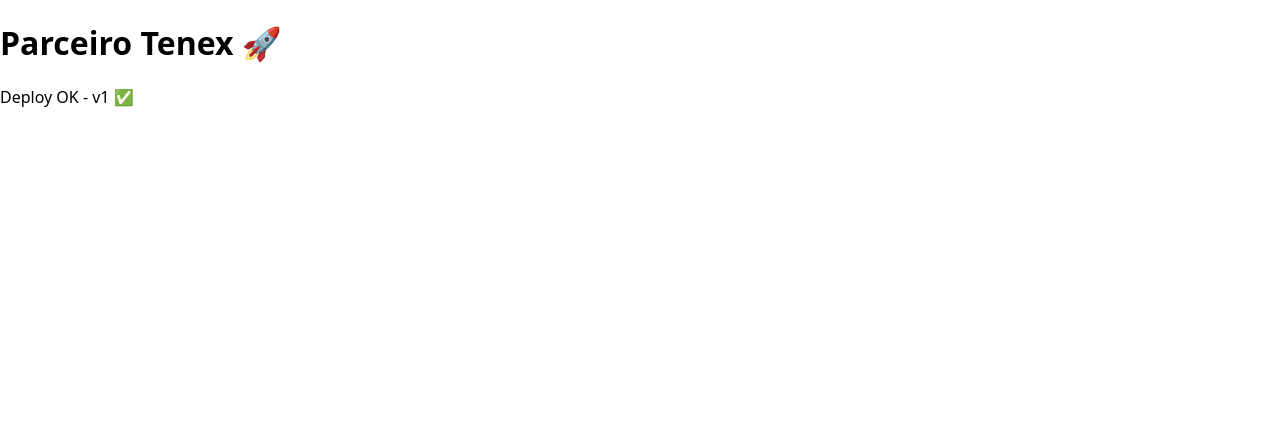
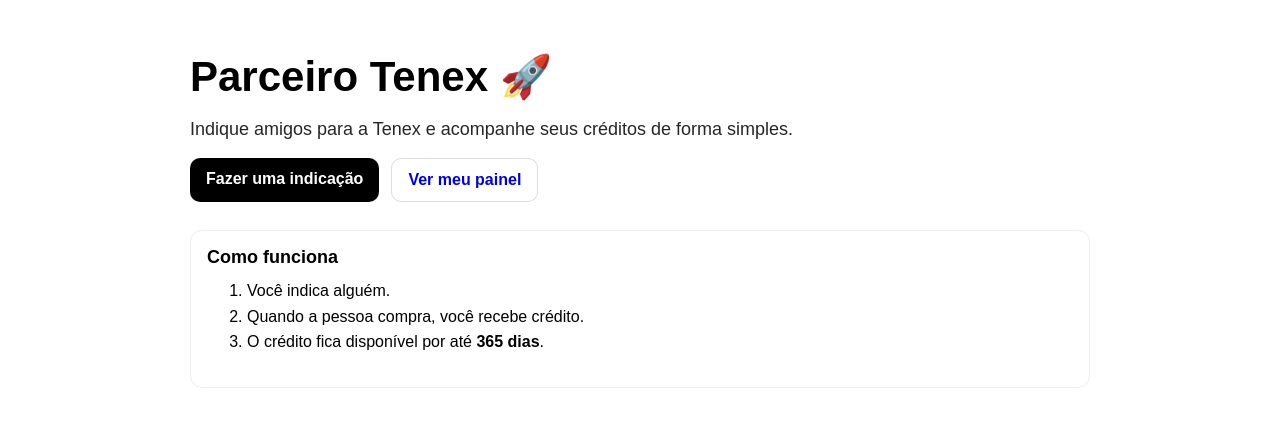
Before and after one commit to tenexoticas-cmyk/parceiro-tenex, a Next.js app: page / in a window 1280 px wide. Shown: the top 422 px of the page. Built offline with nearby package versions, Linux system fonts and the light colour scheme.

Commit message:
Update page.js

```diff
--- a/app/page.js
+++ b/app/page.js
@@ -1,8 +1,51 @@
-export default function Page() {
+export default function Home() {
   return (
-    <main>
-      <h1>Parceiro Tenex 🚀</h1>
-      <p>Deploy OK - v1 ✅</p>
+    <main style={{ padding: 24, fontFamily: "Arial, sans-serif", maxWidth: 900, margin: "0 auto" }}>
+      <h1 style={{ fontSize: 42, marginBottom: 8 }}>
+        Parceiro Tenex 🚀
+      </h1>
+
+      <p style={{ fontSize: 18, opacity: 0.85, marginBottom: 18 }}>
+        Indique amigos para a Tenex e acompanhe seus créditos de forma simples.
+      </p>
+
+      <div style={{ display: "flex", gap: 12, flexWrap: "wrap", marginTop: 18 }}>
+        <a
+          href="/indicar"
+          style={{
+            background: "black",
+            color: "white",
+            padding: "12px 16px",
+            borderRadius: 10,
+            textDecoration: "none",
+            fontWeight: 700,
+          }}
+        >
+          Fazer uma indicação
+        </a>
+
+        <a
+          href="/painel"
+          style={{
+            border: "1px solid #ddd",
+            padding: "12px 16px",
+            borderRadius: 10,
+            textDecoration: "none",
+            fontWeight: 700,
+          }}
+        >
+          Ver meu painel
+        </a>
+      </div>
+
+      <div style={{ marginTop: 28, padding: 16, border: "1px solid #eee", borderRadius: 12 }}>
+        <h2 style={{ margin: 0, fontSize: 18 }}>Como funciona</h2>
+        <ol style={{ marginTop: 10, lineHeight: 1.6 }}>
+          <li>Você indica alguém.</li>
+          <li>Quando a pessoa compra, você recebe crédito.</li>
+          <li>O crédito fica disponível por até <b>365 dias</b>.</li>
+        </ol>
+      </div>
     </main>
-  )
+  );
 }
```
